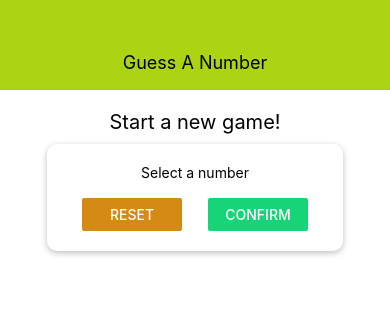
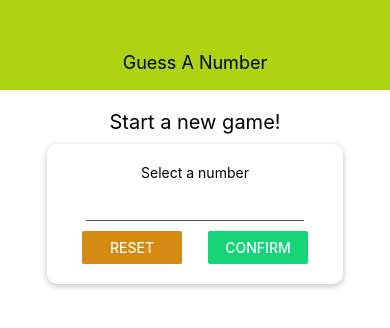
Before and after one commit to Tcoded/Guess-A-Number, a React Native app: screen / in a window 390 px wide. Shown: the top 328 px of the page. Built offline with nearby package versions, Linux system fonts and the light colour scheme.

Commit message:
adjusting input field

```diff
--- /dev/null
+++ b/components/Input.js
@@ -0,0 +1,17 @@
+import React from 'react';
+import { TextInput, Text, StyleSheet } from 'react-native';
+
+const Input = props => {
+    return <TextInput {...props} style={{ ...styles.input, ...props.styles }} />
+};
+
+const styles = StyleSheet.create({
+    input: {
+        height: 30,
+        borderBottomColor: '#575552',
+        borderBottomWidth: 1,
+        marginVertical: 10
+    }
+});
+
+export default Input;
--- a/screens/GameStartScreen.js
+++ b/screens/GameStartScreen.js
@@ -1,21 +1,49 @@
-import React from 'react';
-import { View, Text, StyleSheet, TextInput, Button } from 'react-native';
+import React, { useState } from 'react';
+import {
+    View,
+    Text,
+    StyleSheet,
+    TouchableWithoutFeedback,
+    Button,
+    Keyboard
+} from 'react-native';
 
 import Colors from '../constants/Colors'
+import Input from '../components/Input'
 
 const GameStartScreen = props => {
+
+    const [enteredValue, setEnteredValue] = useState('');
+
+    const numberInputHandler = inputText => {
+        setEnteredValue(inputText.replace(/[^0-9]/g, ''))
+    };
+
     return (
+        <TouchableWithoutFeedback onPress={() => {
+            Keyboard.dismiss();
+        }}>
             <View style={styles.screen}>
                 <Text style={styles.title}>Start a new game!</Text>
                 <View style={styles.inputContainer}>
                     <Text>Select a number</Text>
-                <TextInput />
+                    <Input
+                        style={styles.input}
+                        blurOnSubmit
+                        autoCapitalize='none'
+                        autoCorrect={false}
+                        keyboardType="number-pad"
+                        maxLength={2}
+                        onChangeText={numberInputHandler}
+                        value={enteredValue}
+                    />
                     <View style={styles.buttonContainer}>
                         <View style={styles.button}><Button title="Reset" onPress={() => {}} color={Colors.secondary} /></View>
                         <View style={styles.button}><Button title="Confirm" onPress={() => {}} color={Colors.accent} /></View>
                     </View>
                 </View>
             </View>
+        </TouchableWithoutFeedback>
     );
 };
 
@@ -50,6 +78,10 @@
     },
     button: {
         width: 100
+    },
+    input: {
+        width: 50,
+        textAlign: 'center'
     }
 });
 
```
Lines whose indentation alone changed are shown as unchanged.
